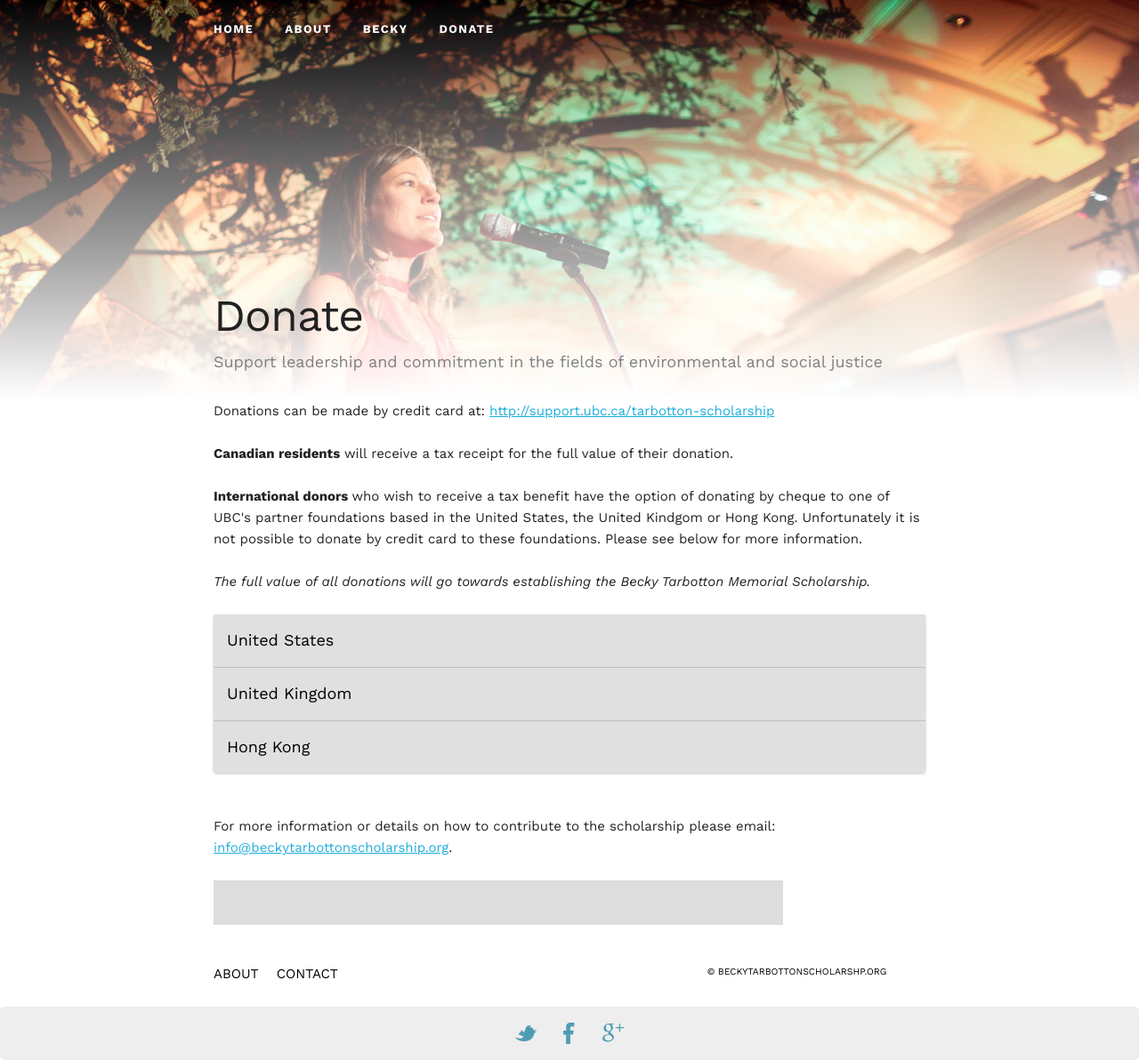
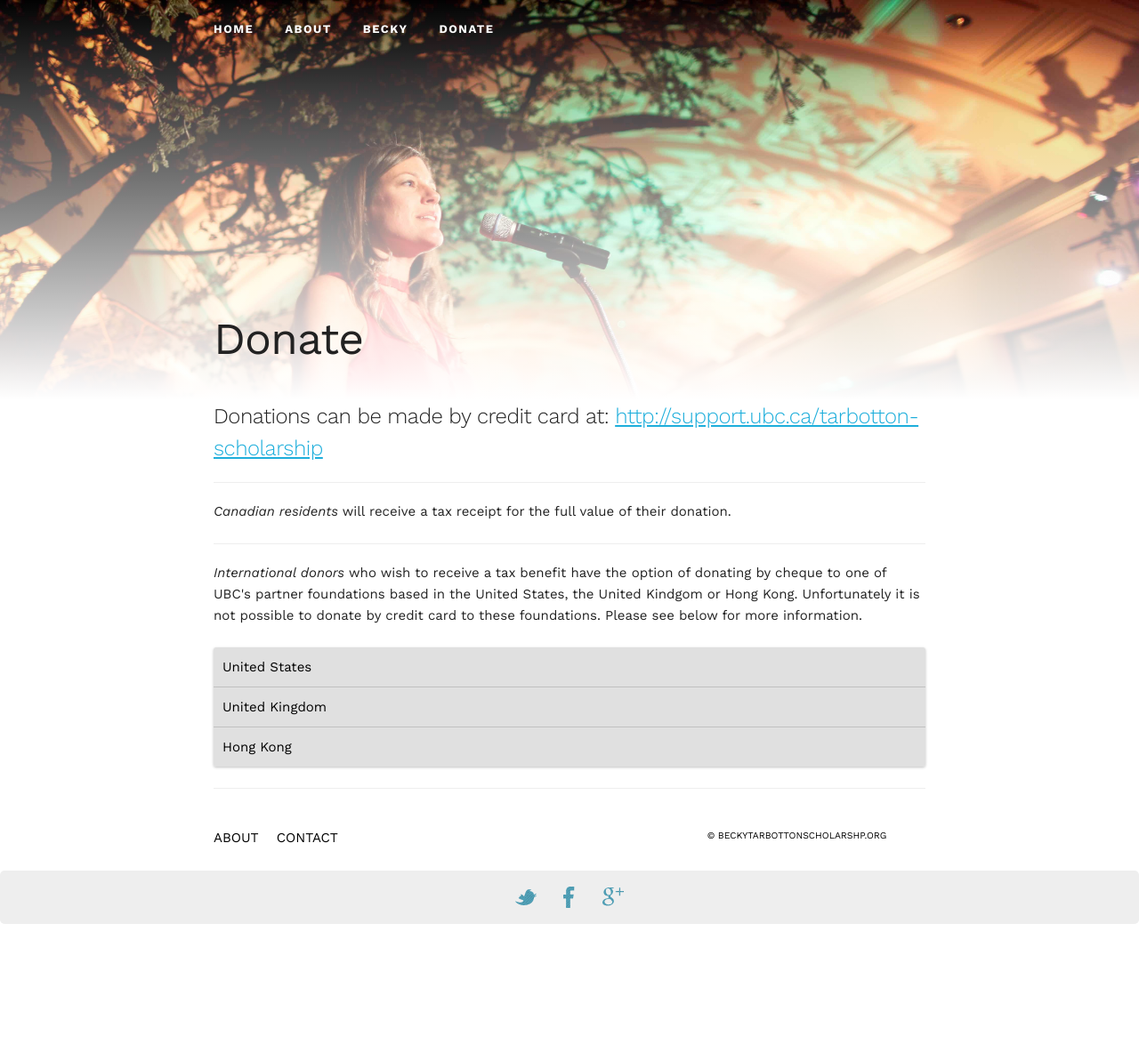
Before and after one commit to tsunamiCam/cameron-personal, a Jekyll site: the page built from donate/index.html, in a window 1280 px wide and 1192 px high. Shown: the whole window at 89% size. Built offline with Jekyll 4.4.1, drawn with Linux system fonts in a browser that asks for light colours; nearby versions of some CDN libraries.

```diff
--- a/css/custom_CJT.css
+++ b/css/custom_CJT.css
@@ -184,7 +184,7 @@ figcaption {
 
 /* The Scholarship */
 .scholarship {
-    padding: 2em 0 2em;
+    padding: 2em 0 0.5em;
     text-align: left;
 }
 
@@ -198,51 +198,19 @@ figcaption {
     font-size: 1.1em;
 }
 
+.scholarship .button {
+    font-size: 0.8em;
+    margin-right: 0.5em;
+     border-width: 1px ;
+
+}
+
+
+
 img {
     max-width: 100%;
     height: auto;
-}
 
-/* Testimonials */
-.testimonials {
-    padding: 4em 0;
-    text-align: center;
-}
-
-.testimonials h2 {
-    color: #009be8;
-    font-weight: 300;
-}
-
-.testimonials p {
-    color: #9d9d9d;
-    font-size: 1.2em;
-}
-
-.testimonials blockquote {
-    border: none;
-    text-align: left;
-    padding: 0 1.5em 0 0;
-    font-size: 1em;
-    color: #4d4d4d;
-    line-height: 1.4;
-    margin: 1em 0;
-}
-
-.testimonials .avatar img {
-    border-radius: 50%;
-    float: left;
-    display: inline;
-    margin-right: 1em;
-    width: 65px;
-    height: 65px;
-}
-
-.testimonials .avatar p {
-    text-align: left;
-    padding-top: 1em;
-    color: #5d5d5d;
-    font-weight: 900;
 }
 
 /* Apply Banner */
@@ -376,6 +344,7 @@ footer p {
 /* Dividing line */
 .dividing-line {
     border-top: 1px solid #eee;
+    padding-top: 0em;
     margin-bottom: 2rem;
 }
 
@@ -545,13 +514,13 @@ footer p {
 /*----- Section Titles -----*/
 .accordion-section-title {
     width:100%;
-    padding:15px;
+    padding:10px;
     display:inline-block;
     border-bottom:1px solid #C0C0C0  ;
     background:#E0E0E0 ;
     transition:all linear 0.1s;
     /* Type */
-    font-size:1.200em;
+    font-size:1em;
     color:#000;
     text-decoration:none;
 }
--- a/donate/index.html
+++ b/donate/index.html
@@ -1,25 +1,26 @@
 ---
 layout: default
 title: Donate
-subtitle: Support leadership and commitment in the fields of environmental and social justice
+subtitle:
 ---
 
 
-<p> Donations can be made by credit card at: <a href="http://support.ubc.ca/tarbotton-scholarship">http://support.ubc.ca/tarbotton-scholarship </a>
+<h5> Donations can be made by credit card at: <a href="http://support.ubc.ca/tarbotton-scholarship">http://support.ubc.ca/tarbotton-scholarship </a> </h5>
 
-<br><br>
+<div class="dividing-line"></div>
 
-<b>Canadian residents</b> will receive a tax receipt for the full value of their donation.
+<em>Canadian residents</em> will receive a tax receipt for the full value of their donation.
 
  <br><br>
 
+<div class="dividing-line"></div>
 
-<b> International donors </b> who wish to receive a tax benefit have the option of donating by cheque to one of UBC's partner foundations based in the United States, the United Kindgom or Hong Kong. Unfortunately it is not possible to donate by credit card to these foundations. Please see below for more information.
+<em> International donors </em> who wish to receive a tax benefit have the option of donating by cheque to one of UBC's partner foundations based in the United States, the United Kindgom or Hong Kong. Unfortunately it is not possible to donate by credit card to these foundations. Please see below for more information.
 
 
+<!--em>The full value of all donations will go towards establishing the Becky Tarbotton Memorial Scholarship.</em-->
+
 <br><br>
-
-<em>The full value of all donations will go towards establishing the Becky Tarbotton Memorial Scholarship.</em>
 
 <div class="accordion">
 	<div class="accordion-section">
@@ -27,7 +28,7 @@ subtitle: Support leadership and commitment in the fields of environmental and s
 
         <div id="accordion-1" class="accordion-section-content">
 
-			<p>To donate and receive an American tax receipt, donations can be made to The American Foundation for The University of British Columbia,  a registered charity under US law (charitable registration number 52-1559117). A donation receipt will be issued to American donors by the Foundation for the full amount of the gift in US dollars.</p>
+			<p>To donate and receive an American tax receipt, donations can be made to <b>The American Foundation for The University of British Columbia </b>,  a registered charity under US law (charitable registration number 52-1559117). A donation receipt will be issued to American donors by the Foundation for the full amount of the gift in US dollars.</p>
 
 			<p>
 			<em>Please make your gift payable by cheque (from a US bank only) to The American Foundation for The University of British Columbia and mark on the cheque memo field:  Becky Tarbotton Memorial Scholarship. </em>
@@ -52,6 +53,26 @@ subtitle: Support leadership and commitment in the fields of environmental and s
 
 	        <div id="accordion-2" class="accordion-section-content">
 
+			<p>
+			<b>The UK Foundation of The University of British Columbia </b> is a registered charity with the Charity Commission (charity registration number 1103437). UK supporters are encouraged to complete a <a href="http://startanevolution.ubc.ca/wp-content/uploads/2011/09/UK-Gift-Aid_Form_08092012.pdf">Gift Aid Form (PDF) </a> to ensure the maximum tax treatment of their gift.
+			</p>
+
+			<p>
+			<em>Please make your gift payable by cheque to The UK Foundation of The University of British Columbia and mark on the cheque memo field:  Becky Tarbotton Memorial Scholarship. </em>
+			</p>
+
+			<h5>Mailing Address:  </h5>
+
+			<p>
+			The UK Foundation of The University of British Columbia <br>
+			Registered in England and Wales <br>
+			67 Manor Avenue, <br>
+			Hounslow, Middlesex TW4 7JN <br>
+			United Kingdom <br>
+			No. 5042921 <br>
+			Charity No. 1103437
+			</p>
+
 	        </div><!--end .accordion-section-content-->
 	    </div><!--end .accordion-section-->
 
@@ -61,19 +82,28 @@ subtitle: Support leadership and commitment in the fields of environmental and s
 
 	        <div id="accordion-3" class="accordion-section-content">
 
+	        <p>
+				<b>The Hong Kong Foundation for UBC Limited </b> is recognized as a charity under the Inland Revenue Ordinance of Hong Kong (business number 444488). All donations to the Foundation will be eligible for tax benefits similar to those received when giving to any other educational or charitable organization in Hong Kong.
+			</p>
+
+			<p>
+				<em>Please make your gift payable by cheque to The Hong Kong Foundation for UBC Limited  and mark on the cheque memo field:  Becky Tarbotton Memorial Scholarship. </em>
+			</p>
+
+			<h5>Mailing Address:  </h5>
+
+			The Hong Kong Foundation for UBC Limited<br>
+			Room 1207, 12/F., FWD Financial Centre<br>
+			308 Des Voeux Road Central<br>
+			Hong Kong<br>
+			Company number: 444488<br>
+
 	        </div><!--end .accordion-section-content-->
 	    </div><!--end .accordion-section-->
 
 </div><!--end .accordion-->
 
 
-<br>
-<br>
+ <br>
 
-<p>For more information or details on how to contribute to the scholarship please email: <a href="mailto:info@beckytarbottonscholarship.org">info@beckytarbottonscholarship.org</a>. </p>
-
-
-<!-- Change the below data attribute to play -->
-<div class="progress-wrap progress" data-progress-percent="25">
-  <div class="progress-bar progress"></div>
-</div>
+<div class="dividing-line"></div>
```
Also changed, not shown: index.html (+9 -7 lines).
